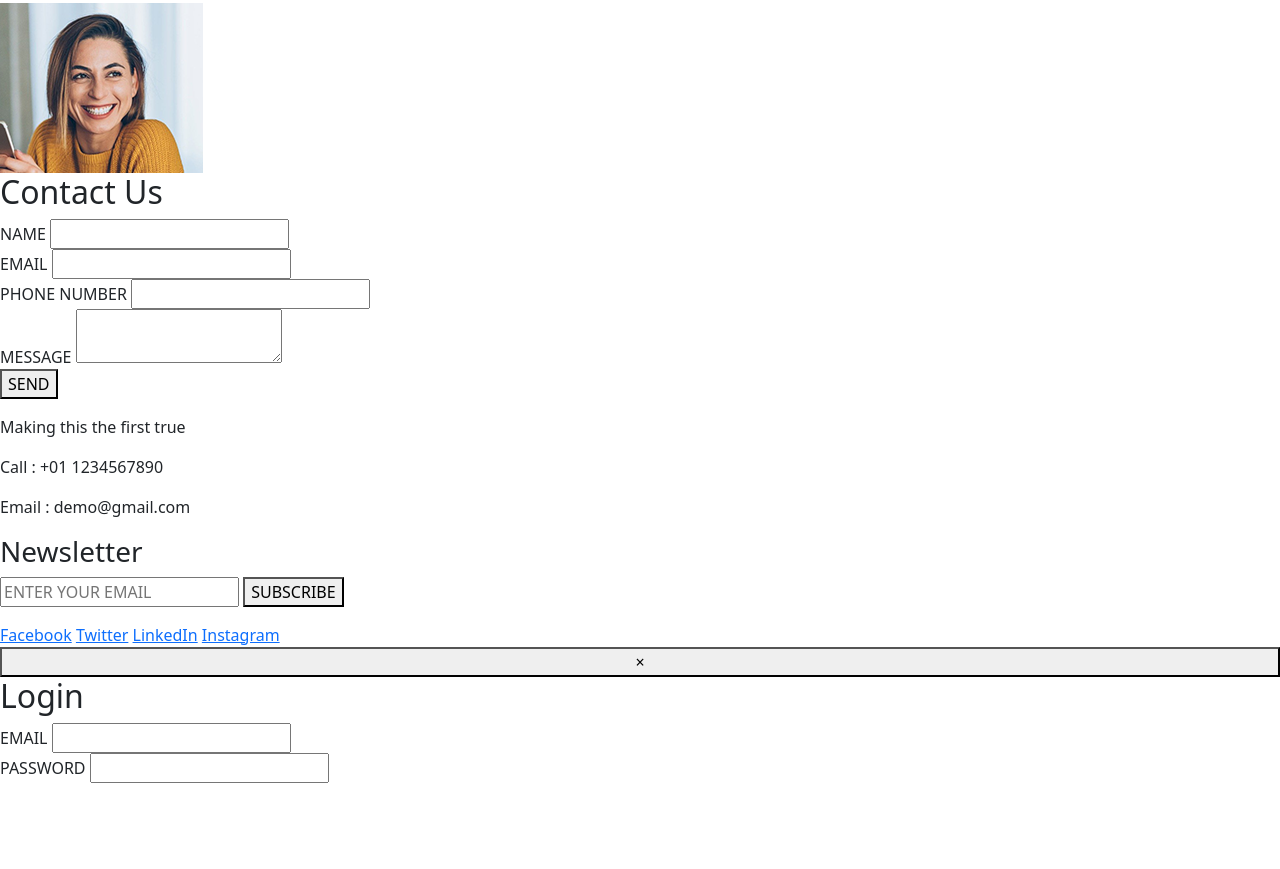
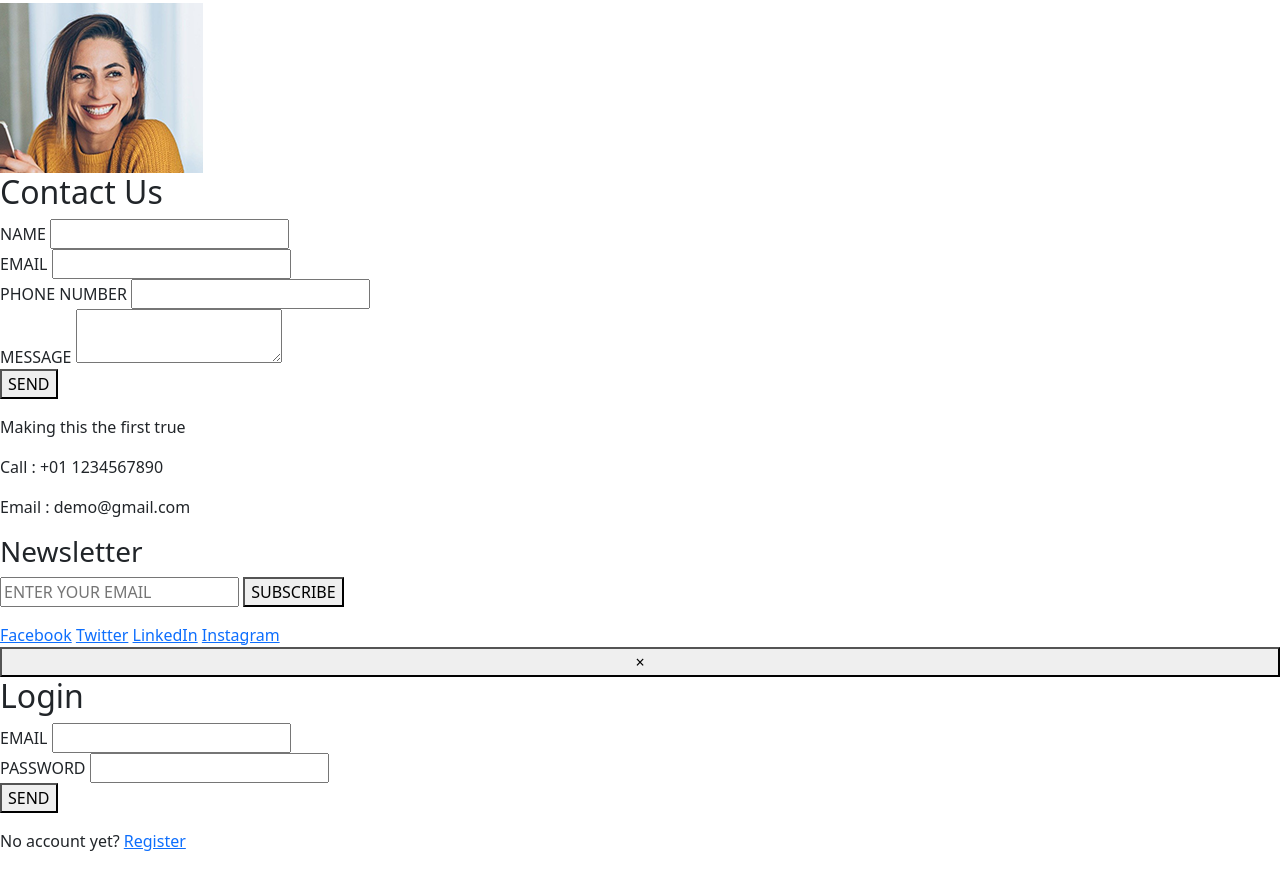
Before and after one commit to RDsT1707/ROMYK, a website with bundled scripts: page index.html in a window 1280 px wide. Shown: the part 4425-5294 px from the top of the page. Before the commit the page ends 5224 px from the top, so only its background shows below. Built offline with nearby package versions, Linux system fonts and the light colour scheme; files whose address does not match are found by name.

Commit message:
add login 3

```diff
--- a/index.html
+++ b/index.html
@@ -240,6 +240,11 @@
                     <label for="login-password">PASSWORD</label>
                     <input type="password" id="login-password" name="password">
                 </div>
+                <button type="submit" class="send-button">SEND</button>
+                </form>
+                <p>No account yet? <a href="#register">Register</a></p>
+            </div>
+        </div>
 
 
 
```
